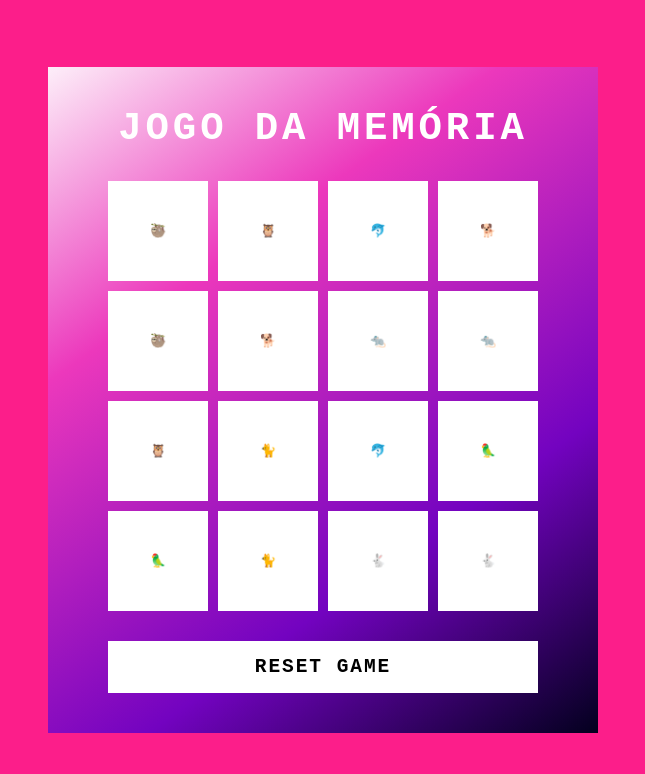
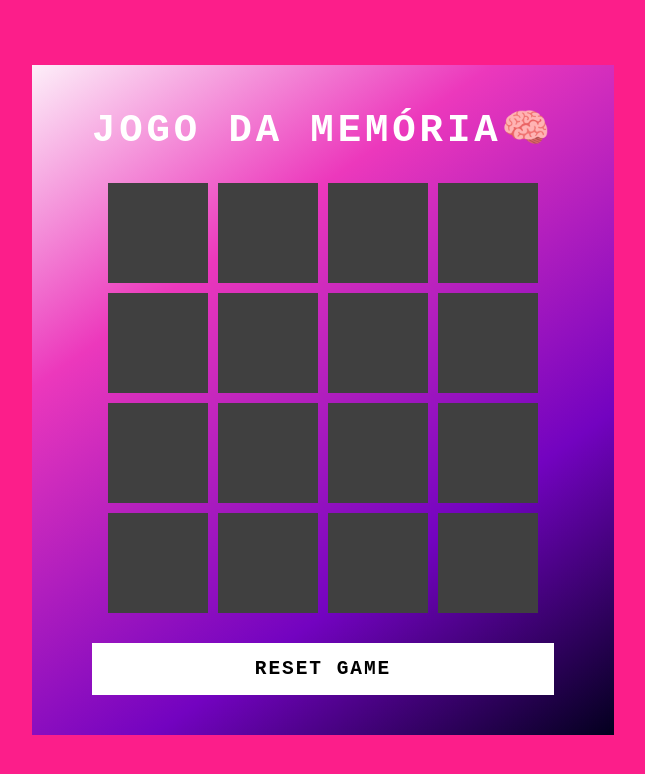
Before and after one commit to MarcosWinther/memory-game-html-css-js, a plain HTML site: page index.html in a window 1280 px wide. Shown: the whole page, without its empty margins (317-962 px from the left). Drawn offline with Linux system fonts and the light colour scheme.

Commit message:
criado o efeito de rotate nos cards

```diff
--- a/index.html
+++ b/index.html
@@ -13,7 +13,7 @@
 
 <body>
    <div class="container">
-      <h2>JOGO DA MEMÓRIA</h2>
+      <h2>JOGO DA MEMÓRIA🧠</h2>
       <div class="game"></div>
       <button class="reset" onclick="window.location.reload()">RESET GAME</button>
    </div>
--- a/src/scripts/engine.js
+++ b/src/scripts/engine.js
@@ -20,9 +20,26 @@ let openCards = [];
 
 let shuffleEmojis = emojis.sort(() => (Math.random() > 0.5 ? 2 : -1));
 
-for(let i = 0; i < emojis.length; i++) {
-   let box = document.createElement('div');
-   box.className = 'item';
-   box.innerHTML = shuffleEmojis[i];
-   document.querySelector('.game').appendChild(box);
+for (let i = 0; i < emojis.length; i++) {
+  let box = document.createElement("div");
+  box.className = "item";
+  box.innerHTML = shuffleEmojis[i];
+  box.onclick = handleClick;
+  document.querySelector(".game").appendChild(box);
 }
+
+function handleClick() {
+  if (openCards.length < 2) {
+    this.classList.add("boxOpen");
+    openCards.push(this);
+  }
+
+  if (openCards.length == 2) {
+    setTimeout(checkMatch, 500);
+  }
+
+  console.log(openCards);
+}
+
+function checkMatch() {
+}
--- a/src/styles/main.css
+++ b/src/styles/main.css
@@ -3,7 +3,8 @@ body {
    justify-content: center;
    align-items: center;
    min-height: 100vh;
-   background-color: #fc1e8a;
+   background: #fc1e8a;
+   user-select: none;
  }
 
  .container {
@@ -13,13 +14,19 @@ body {
    justify-content: center;
    align-items: center;
    gap: 30px;
-   background: linear-gradient(325deg, #03001e 0%, #7303c0 30%, #ec38bc 70%, #fdeff9 100%);
+   background: linear-gradient(
+     325deg,
+     #03001e 0%,
+     #7303c0 30%,
+     #ec38bc 70%,
+     #fdeff9 100%
+   );
    padding: 40px 60px;
  }
 
  h2 {
    font-size: 3em;
-   color: #ffffff;
+   color: #fff;
    text-transform: uppercase;
    letter-spacing: 0.1em;
  }
@@ -27,8 +34,8 @@ h2 {
  .reset {
    padding: 15px 20px;
    width: 100%;
-   color: #000000;
-   background-color: #ffffff;
+   color: #000;
+   background-color: #fff;
    border: none;
    font-size: 1.5em;
    letter-spacing: 0.1em;
@@ -57,7 +64,30 @@ h2 {
    width: 100px;
    height: 100px;
    display: flex;
+   align-items: center;
    justify-content: center;
-   align-items: center;
-   background-color: #ffffff;
+   background-color: #fff;
+
+   font-size: 3em;
+   transform: rotateY(180deg);
+   transition: 0.25s;
  }
+
+ .item::after {
+   content: "";
+   position: absolute;
+   inset: 0;
+   background: #404040;
+   transition: 0.25s;
+   transform: rotateY(0deg);
+   backface-visibility: hidden;
+ }
+
+ .item.boxOpen {
+   transform: rotateY(0deg);
+ }
+
+ .boxOpen::after,
+ .boxMatch::after {
+   transform: rotateY(180deg);
+ }
```
Lines whose indentation alone changed are shown as unchanged.
